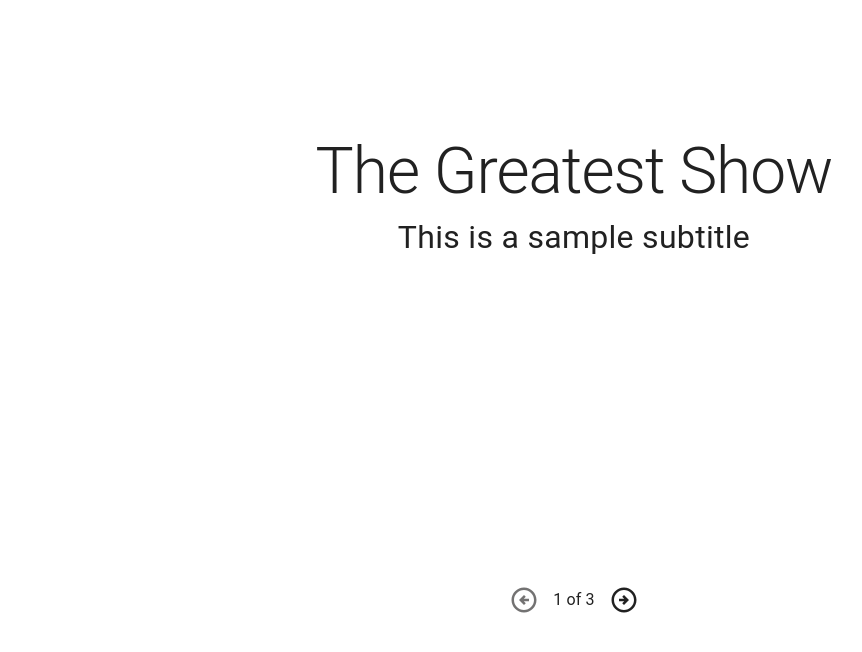
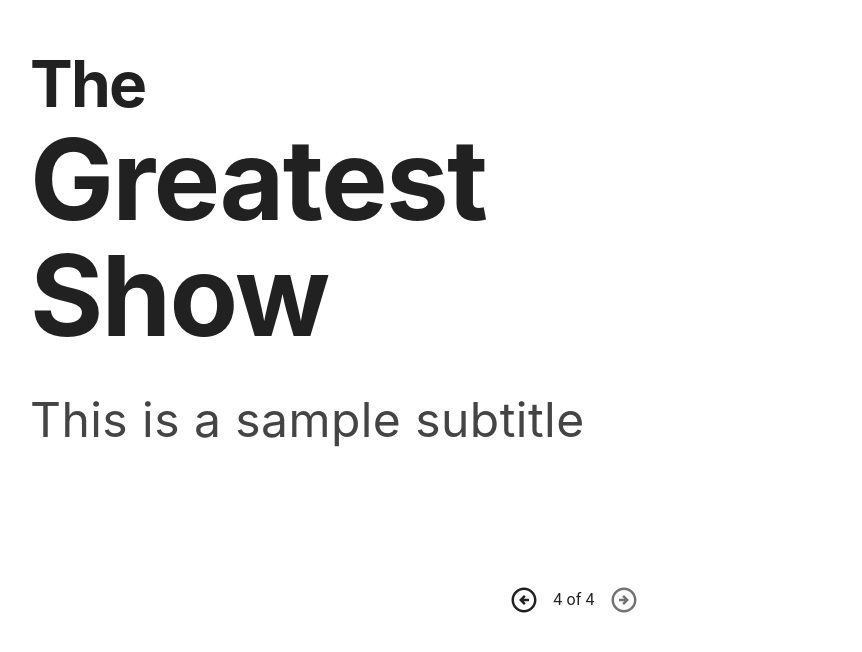
Before and after one commit to HamidMolareza/College, a React (Create React App) app in the folder DesignCourse/simple-page/: page / in a window 1280 px wide. Shown: the part 140-792 px from the top of the page, without its empty margins (66-928 px from the left). Built offline with nearby package versions, Linux system fonts and the light colour scheme.

Commit message:
Updates DesignCourse/simple-page

```diff
--- a/DesignCourse/simple-page/src/App.tsx
+++ b/DesignCourse/simple-page/src/App.tsx
@@ -2,11 +2,14 @@ import React, {useState} from 'react';
 import Footer from "./components/Footer";
 import {Box} from "@mui/material";
 import Design1 from "./components/Design1";
+import Design2 from "./components/Design2";
+import Design3 from "./components/Design3";
+import Design4 from "./components/Design4";
 
-const pages = [Design1, Design1, Design1];
+const pages = [Design1, Design2, Design3, Design4];
 
 export default function App() {
-    const [activePage, setActivePage] = useState<number>(1);
+    const [activePage, setActivePage] = useState<number>(pages.length);
 
     return (
         <div>
--- /dev/null
+++ b/DesignCourse/simple-page/src/components/Design2.tsx
@@ -0,0 +1,23 @@
+import {Box, Typography} from "@mui/material";
+
+export default function Design2() {
+    return (
+        <Box sx={{
+            display: "flex",
+            justifyContent: "center",
+            textAlign: "center",
+            alignItems: "center",
+            height: "100%"
+        }}>
+            <div>
+                <Typography variant="h1" sx={{
+                    fontSize: ["2rem", "4rem"]
+                }}>The Greatest Show</Typography>
+                <Typography variant="subtitle1" sx={{
+                    color: "#444444",
+                    fontSize: ["1.1rem", "2rem"]
+                }}>This is a sample subtitle</Typography>
+            </div>
+        </Box>
+    );
+}
--- /dev/null
+++ b/DesignCourse/simple-page/src/components/Design3.tsx
@@ -0,0 +1,60 @@
+import {Box, Typography} from "@mui/material";
+
+export default function Design3() {
+    return (
+        <Box sx={(theme) => ({
+            height: "100%",
+            [theme.breakpoints.down("laptop")]: {
+                display: "flex",
+                flexDirection: "Column",
+                justifyContent: "center",
+                alignItems: "center",
+                textAlign: "center",
+            },
+            [theme.breakpoints.only("tablet")]: {
+                gap: "20px"
+            }
+        })}>
+            <Typography variant="h1" sx={(theme) => ({
+                fontSize: "4rem",
+                fontFamily: 'Inter',
+                fontStyle: "normal",
+                fontWeight: "700",
+                maxWidth: "360px",
+                [theme.breakpoints.up("tablet")]: {
+                    fontSize: "7rem",
+                    width: "750px"
+                },
+                [theme.breakpoints.up("laptop")]: {
+                    position: "absolute",
+                    width: "562px",
+                    height: "348px",
+                    top: "calc((85vh/2) - (348px/2))",
+                    left: "12vh",
+                    lineHeight: "116px"
+                },
+                [theme.breakpoints.up("desktop")]: {
+                    fontSize: "8rem",
+                },
+            })}>The Greatest Show</Typography>
+            <Typography variant="subtitle1" sx={(theme) => ({
+                fontSize: "1.5rem",
+                color: "#444444",
+                fontFamily: 'Inter',
+                fontStyle: "normal",
+                fontWeight: "400",
+                lineHeight: "58px",
+                [theme.breakpoints.up("tablet")]: {
+                    fontSize: "3rem",
+                },
+                [theme.breakpoints.up("laptop")]: {
+                    position: "absolute",
+                    width: "610px",
+                    height: "58px",
+                    top: "calc((85vh/2) - 58px/2 + 220px)",
+                    left: "12vh",
+                },
+            })}>This is a sample subtitle</Typography>
+        </Box>
+    );
+}
--- /dev/null
+++ b/DesignCourse/simple-page/src/components/Design4.tsx
@@ -0,0 +1,67 @@
+import {Box, Typography} from "@mui/material";
+
+export default function Design4() {
+    return (
+        <Box sx={(theme) => ({
+            height: "100%",
+            [theme.breakpoints.down("laptop")]: {
+                display: "flex",
+                flexDirection: "Column",
+                justifyContent: "center",
+                alignItems: "center",
+                textAlign: "center",
+            },
+            [theme.breakpoints.only("tablet")]: {
+                gap: "20px"
+            }
+        })}>
+            <Typography variant="h1" sx={(theme) => ({
+                fontSize: "4rem",
+                fontFamily: 'Inter',
+                fontStyle: "normal",
+                fontWeight: "700",
+                width: "360px",
+                [theme.breakpoints.up("tablet")]: {
+                    fontSize: "7rem",
+                    width: "750px"
+                },
+                [theme.breakpoints.up("laptop")]: {
+                    position: "absolute",
+                    width: "562px",
+                    height: "348px",
+                    top: "calc((85vh/2) - (348px/2))",
+                    left: "12vh",
+                    lineHeight: "116px"
+                },
+                [theme.breakpoints.up("desktop")]: {
+                    fontSize: "8rem",
+                },
+            })}>
+                <Box sx={{
+                    display: "block",
+                    fontSize: ["2rem", "4rem"],
+                    height: ["auto", "auto", "95px"]
+                }}>The</Box>
+                Greatest Show
+            </Typography>
+            <Typography variant="subtitle1" sx={(theme) => ({
+                fontSize: "1.5rem",
+                color: "#444444",
+                fontFamily: 'Inter',
+                fontStyle: "normal",
+                fontWeight: "400",
+                lineHeight: "58px",
+                [theme.breakpoints.up("tablet")]: {
+                    fontSize: "3rem",
+                },
+                [theme.breakpoints.up("laptop")]: {
+                    position: "absolute",
+                    width: "610px",
+                    height: "58px",
+                    top: "calc((85vh/2) - 58px/2 + 220px)",
+                    left: "12vh",
+                },
+            })}>This is a sample subtitle</Typography>
+        </Box>
+    );
+}
--- a/DesignCourse/simple-page/src/index.tsx
+++ b/DesignCourse/simple-page/src/index.tsx
@@ -2,15 +2,43 @@ import React from 'react';
 import ReactDOM from 'react-dom/client';
 import App from './App';
 import reportWebVitals from './reportWebVitals';
-import {CssBaseline} from "@mui/material";
+import {createTheme, CssBaseline, ThemeProvider} from "@mui/material";
+
+declare module '@mui/material/styles' {
+    interface BreakpointOverrides {
+        xs: false; // removes the `xs` breakpoint
+        sm: false;
+        md: false;
+        lg: false;
+        xl: false;
+        mobile: true; // adds the `mobile` breakpoint
+        tablet: true;
+        laptop: true;
+        desktop: true;
+    }
+}
 
 const root = ReactDOM.createRoot(
     document.getElementById('root') as HTMLElement
 );
+const theme = createTheme({
+    breakpoints: {
+        values: {
+            mobile: 0,
+            tablet: 600,
+            laptop: 900,
+            desktop: 1536,
+        },
+    },
+});
+
+
 root.render(
     <React.StrictMode>
-        <CssBaseline />
-        <App/>
+        <CssBaseline/>
+        <ThemeProvider theme={theme}>
+            <App/>
+        </ThemeProvider>
     </React.StrictMode>
 );
 
```
